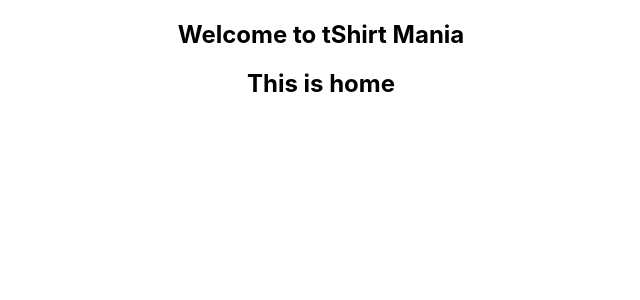
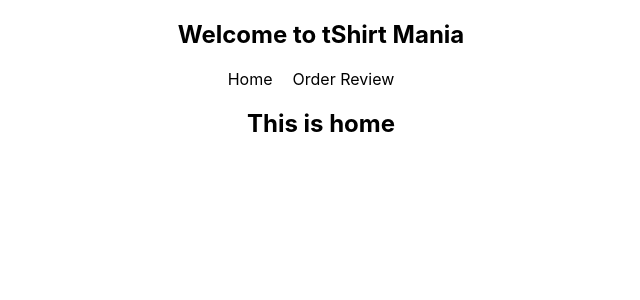
Before and after one commit to kamrul-dev/tshirt-mania, a React (Create React App) app: page / in a window 1280 px wide. Shown: the top 300 px of the page, without its empty margins (319-959 px from the left). Built offline with nearby package versions, Linux system fonts and the light colour scheme.

Commit message:
Routing setup and some components added

```diff
--- a/src/App.js
+++ b/src/App.js
@@ -2,12 +2,18 @@ import logo from './logo.svg';
 import './App.css';
 import Home from './components/Home/Home';
 import Header from './components/Header/Header';
+import { Route, Routes } from 'react-router-dom';
+import OrderReview from './components/OrderReview/OrderReview';
 
 function App() {
   return (
     <div className="App">
       <Header></Header>
-      <Home></Home>
+      <Routes>
+        <Route path='/' element={<Home></Home>}></Route>
+        <Route path='home' element={<Home></Home>}></Route>
+        <Route path='/orderreview' element={<OrderReview></OrderReview>}></Route>
+      </Routes>
     </div>
   );
 }
--- a/src/components/Header/Header.css
+++ b/src/components/Header/Header.css
@@ -0,0 +1,8 @@
+nav a{
+    text-decoration: none;
+    color: black;
+    margin-right: 20px;
+}
+nav a:hover{
+    color: orange;
+}
--- a/src/components/Header/Header.js
+++ b/src/components/Header/Header.js
@@ -1,11 +1,14 @@
 import React from 'react';
+import { Link } from 'react-router-dom';
+import './Header.css';
 
 const Header = () => {
     return (
         <div>
             <h2>Welcome to tShirt Mania</h2>
             <nav>
-
+                <Link to='/home'>Home</Link>
+                <Link to='/orderreview'>Order Review</Link>
             </nav>
         </div>
     );
--- a/src/index.js
+++ b/src/index.js
@@ -3,11 +3,14 @@ import ReactDOM from 'react-dom';
 import './index.css';
 import App from './App';
 import reportWebVitals from './reportWebVitals';
+import { BrowserRouter } from 'react-router-dom';
 
 ReactDOM.render(
-  <React.StrictMode>
-    <App />
-  </React.StrictMode>,
+  <BrowserRouter>
+    <React.StrictMode>
+      <App />
+    </React.StrictMode>
+  </BrowserRouter>,
   document.getElementById('root')
 );
 
```
Also changed, not shown: src/components/Cart/Cart.js (added, +12 -0 lines), src/components/Cart/Cart.css (added).
